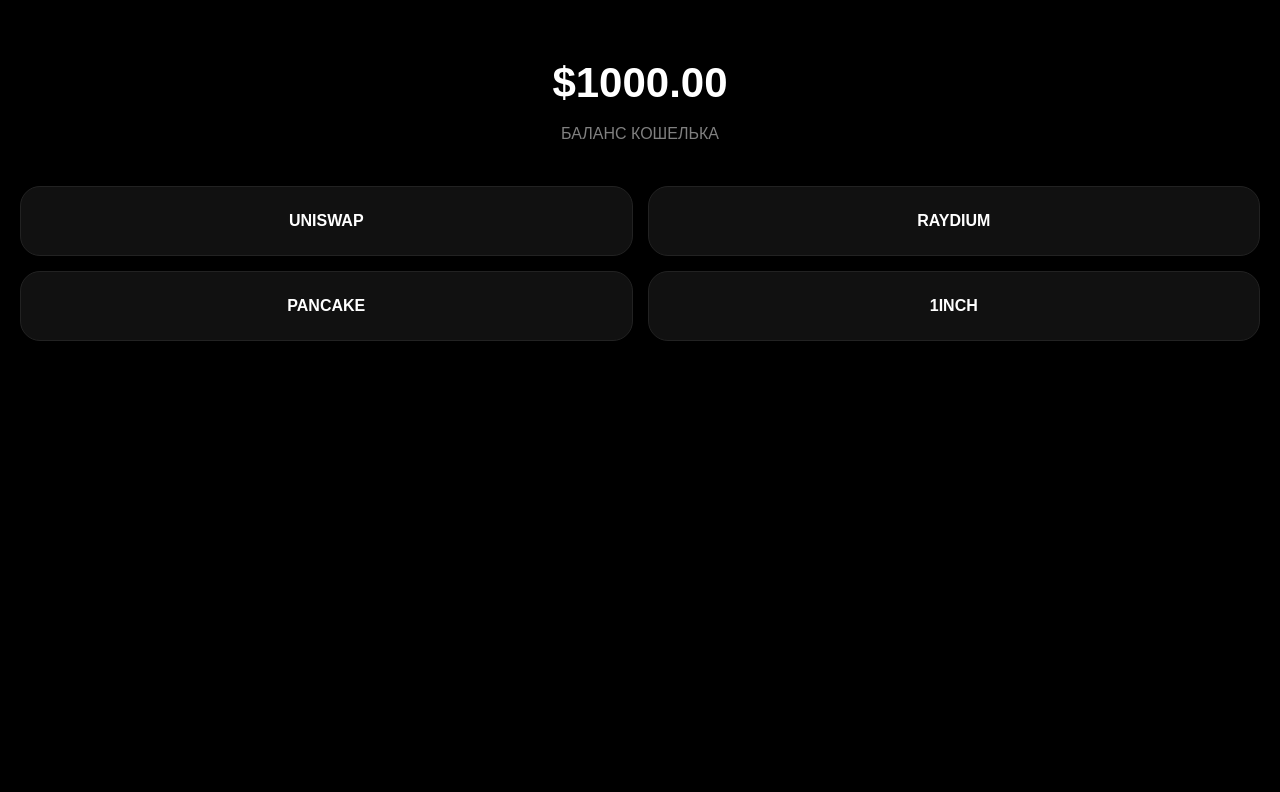
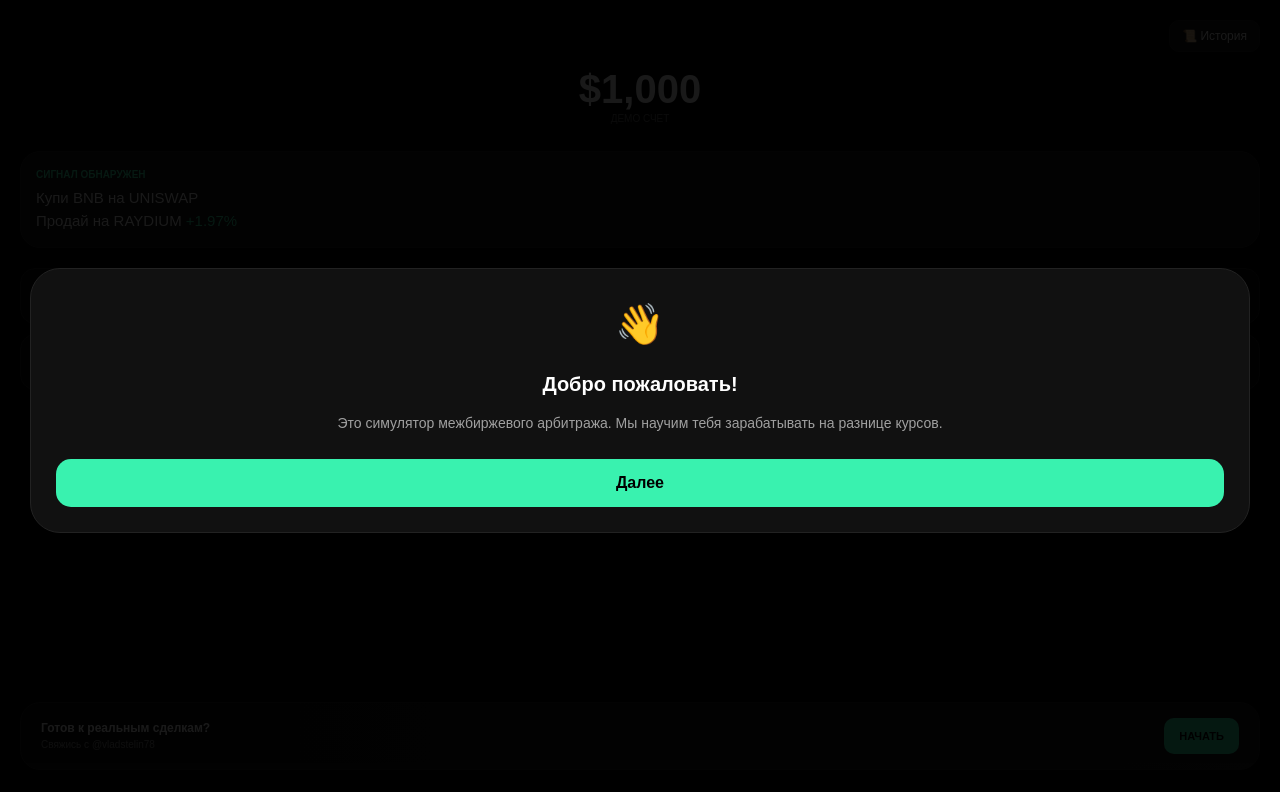
Before and after one commit to katyakuznezc-cmd/treidgame, a React (Vite) app: page / in a window 1280 px wide. Shown: the top 792 px of the page. Built offline with nearby package versions, Linux system fonts and the light colour scheme.

Commit message:
Update App.jsx

```diff
--- a/src/App.jsx
+++ b/src/App.jsx
@@ -1,14 +1,6 @@
 import React, { useState, useEffect } from 'react';
 
-// --- Константы сетей ---
-const NETWORKS = {
-  ETH: { name: 'Ethereum', icon: 'https://cryptologos.cc/logos/ethereum-eth-logo.png', color: '#627EEA' },
-  BSC: { name: 'BNB Chain', icon: 'https://cryptologos.cc/logos/bnb-bnb-logo.png', color: '#F3BA2F' },
-  SOL: { name: 'Solana', icon: 'https://cryptologos.cc/logos/solana-sol-logo.png', color: '#14F195' },
-  POLY: { name: 'Polygon', icon: 'https://cryptologos.cc/logos/polygon-matic-logo.png', color: '#8247E5' },
-  ARB: { name: 'Arbitrum', icon: 'https://cryptologos.cc/logos/arbitrum-arb-logo.png', color: '#28A0F0' }
-};
-
+// --- Данные активов и бирж ---
 const ASSETS = {
   USDT: { symbol: 'USDT', name: 'Tether', price: 1, icon: 'https://cryptologos.cc/logos/tether-usdt-logo.png' },
   SOL: { symbol: 'SOL', name: 'Solana', price: 145.50, icon: 'https://cryptologos.cc/logos/solana-sol-logo.png' },
@@ -16,28 +8,59 @@ const ASSETS = {
   BNB: { symbol: 'BNB', name: 'BNB', price: 605.20, icon: 'https://cryptologos.cc/logos/bnb-bnb-logo.png' },
   DOGE: { symbol: 'DOGE', name: 'Dogecoin', price: 0.16, icon: 'https://cryptologos.cc/logos/dogecoin-doge-logo.png' },
   XRP: { symbol: 'XRP', name: 'XRP', price: 0.62, icon: 'https://cryptologos.cc/logos/xrp-xrp-logo.png' },
+  ADA: { symbol: 'ADA', name: 'Cardano', price: 0.45, icon: 'https://cryptologos.cc/logos/cardano-ada-logo.png' },
+  AVAX: { symbol: 'AVAX', name: 'Avalanche', price: 35.80, icon: 'https://cryptologos.cc/logos/avalanche-avax-logo.png' },
+  MATIC: { symbol: 'MATIC', name: 'Polygon', price: 0.72, icon: 'https://cryptologos.cc/logos/polygon-matic-logo.png' },
+  DOT: { symbol: 'DOT', name: 'Polkadot', price: 7.10, icon: 'https://cryptologos.cc/logos/polkadot-new-dot-logo.png' },
   TRX: { symbol: 'TRX', name: 'TRON', price: 0.12, icon: 'https://cryptologos.cc/logos/tron-trx-logo.png' }
 };
-
 const DEXES = ['UNISWAP', 'RAYDIUM', 'PANCAKE', '1INCH'];
 
-export default function AppWithNetworks() {
+export default function FullAppWithTutorial() {
   const [balanceUSDT, setBalanceUSDT] = useState(() => Number(localStorage.getItem('arb_balance')) || 1000.00);
   const [wallet, setWallet] = useState(() => JSON.parse(localStorage.getItem('arb_wallet')) || {});
+  const [history, setHistory] = useState(() => JSON.parse(localStorage.getItem('arb_history')) || []);
+  const [showTutorial, setShowTutorial] = useState(() => !localStorage.getItem('arb_tut_done'));
+  const [tutStep, setTutStep] = useState(0);
+
   const [activeDex, setActiveDex] = useState(null);
-  const [currentNet, setCurrentNet] = useState(NETWORKS.ETH);
-  const [showNetList, setShowNetList] = useState(false);
+  const [view, setView] = useState('main');
+  const [signal, setSignal] = useState(null);
   const [isProcessing, setIsProcessing] = useState(false);
+  const [notification, setNotification] = useState(null);
+  const [showTokenList, setShowTokenList] = useState(false);
+  const [selectingFor, setSelectingFor] = useState('pay');
   const [payToken, setPayToken] = useState(ASSETS.USDT);
   const [receiveToken, setReceiveToken] = useState(ASSETS.SOL);
   const [amount, setAmount] = useState('');
 
-  // При смене биржи ставим дефолтную сеть
   useEffect(() => {
-    if (activeDex === 'PANCAKE') setCurrentNet(NETWORKS.BSC);
-    else if (activeDex === 'RAYDIUM') setCurrentNet(NETWORKS.SOL);
-    else if (activeDex === 'UNISWAP') setCurrentNet(NETWORKS.ETH);
-  }, [activeDex]);
+    localStorage.setItem('arb_balance', balanceUSDT);
+    localStorage.setItem('arb_wallet', JSON.stringify(wallet));
+    localStorage.setItem('arb_history', JSON.stringify(history));
+  }, [balanceUSDT, wallet, history]);
+
+  useEffect(() => {
+    if (!signal) {
+      const available = Object.values(ASSETS).filter(t => t.symbol !== 'USDT');
+      const coin = available[Math.floor(Math.random() * available.length)];
+      const shuffled = [...DEXES].sort(() => 0.5 - Math.random());
+      const profit = (Math.random() * 1.6 + 1.4).toFixed(2);
+      setSignal({ coin, buyAt: shuffled[0], sellAt: shuffled[1], profit: parseFloat(profit) });
+    }
+  }, [signal]);
+
+  const closeTutorial = () => {
+    setShowTutorial(false);
+    localStorage.setItem('arb_tut_done', 'true');
+  };
+
+  const tutorialSteps = [
+    { t: "Добро пожаловать!", d: "Это симулятор межбиржевого арбитража. Мы научим тебя зарабатывать на разнице курсов." },
+    { t: "Твой баланс", d: "Мы начислили тебе $1000 демо-средств. Используй их для первой сделки." },
+    { t: "Следи за сигналами", d: "В центре экрана появляются 'связки'. Купи монету на одной бирже и продай на другой, чтобы получить профит." },
+    { t: "Реальный счет", d: "Когда наберешься опыта — жми на кнопку связи с менеджером для торговли реальными активами!" }
+  ];
 
   const handleSwap = () => {
     if (!amount || amount <= 0) return;
@@ -48,107 +71,162 @@ export default function AppWithNetworks() {
         if (balanceUSDT >= num) {
           setBalanceUSDT(b => b - num);
           setWallet(w => ({ ...w, [receiveToken.symbol]: (w[receiveToken.symbol] || 0) + (num / receiveToken.price) }));
+          setHistory(h => [{ id: Date.now(), details: `Куплено ${receiveToken.symbol}`, valStr: `-$${num.toFixed(2)}`, isPlus: false, time: new Date().toLocaleTimeString([], {hour:'2-digit', minute:'2-digit'}) }, ...h].slice(0, 30));
+          setNotification("Успешно куплено");
         }
       } else {
         const has = wallet[payToken.symbol] || 0;
         if (has >= num) {
-          setBalanceUSDT(b => b + (num * payToken.price));
+          const isCorrect = activeDex === signal?.sellAt && payToken.symbol === signal?.coin.symbol;
+          const prof = isCorrect ? signal.profit : 0;
+          const finalVal = (num * payToken.price) * (1 + prof/100);
+          setBalanceUSDT(b => b + finalVal);
           setWallet(w => ({ ...w, [payToken.symbol]: has - num }));
+          setHistory(h => [{ id: Date.now(), details: `Продажа ${payToken.symbol}`, valStr: `+$${finalVal.toFixed(2)}`, isPlus: true, time: new Date().toLocaleTimeString([], {hour:'2-digit', minute:'2-digit'}) }, ...h].slice(0, 30));
+          setNotification(prof > 0 ? `Профит: +$${(finalVal - (num * payToken.price)).toFixed(2)}` : "Сделка завершена");
+          setSignal(null);
         }
       }
       setIsProcessing(false);
       setAmount('');
-    }, 5000);
+      setTimeout(() => setNotification(null), 3000);
+    }, 6000);
   };
 
-  const theme = activeDex === 'PANCAKE' ? { bg: '#f6f6f9', text: '#280d5f', card: '#fff' } :
-                activeDex === 'UNISWAP' ? { bg: '#fff', text: '#000', card: '#f7f8fa' } :
-                { bg: '#0c0d21', text: '#fff', card: '#14162e' };
+  const theme = activeDex === 'PANCAKE' ? { bg: '#f6f6f9', text: '#280d5f', card: '#fff', input: '#eeeaf4' } :
+                activeDex === 'UNISWAP' ? { bg: '#fff', text: '#000', card: '#f7f8fa', input: '#fff' } :
+                { bg: '#0c0d21', text: '#fff', card: '#14162e', input: 'rgba(0,0,0,0.3)' };
 
   return (
     <div style={{ width: '100vw', height: '100dvh', background: '#000', color: '#fff', fontFamily: 'sans-serif', overflow: 'hidden' }}>
 
-      {/* Главный экран выбора DEX */}
-      {!activeDex && (
-        <div style={{ padding: 20, textAlign: 'center' }}>
-          <h1 style={{ fontSize: 42, margin: '40px 0 10px' }}>${balanceUSDT.toFixed(2)}</h1>
-          <p style={{ opacity: 0.5, marginBottom: 40 }}>БАЛАНС КОШЕЛЬКА</p>
-          <div style={{ display: 'grid', gridTemplateColumns: '1fr 1fr', gap: 15 }}>
-            {DEXES.map(d => (
-              <button key={d} onClick={() => setActiveDex(d)} style={{ background: '#111', border: '1px solid #222', color: '#fff', padding: 25, borderRadius: 20, fontWeight: 'bold' }}>{d}</button>
+      {/* ТУТОРИАЛ */}
+      {showTutorial && (
+        <div style={{ position: 'fixed', inset: 0, background: 'rgba(0,0,0,0.9)', zIndex: 10000, display: 'flex', alignItems: 'center', justifyContent: 'center', padding: 30 }}>
+          <div style={{ background: '#111', padding: 25, borderRadius: 30, border: '1px solid #222', textAlign: 'center', width: '100%' }}>
+            <div style={{ fontSize: 40, marginBottom: 15 }}>{['👋', '💰', '📉', '🚀'][tutStep]}</div>
+            <h3 style={{ margin: '0 0 10px 0', fontSize: 20 }}>{tutorialSteps[tutStep].t}</h3>
+            <p style={{ opacity: 0.6, fontSize: 14, lineHeight: '1.5', marginBottom: 25 }}>{tutorialSteps[tutStep].d}</p>
+            <button onClick={() => tutStep < 3 ? setTutStep(tutStep + 1) : closeTutorial()}
+                    style={{ width: '100%', background: '#39f2af', color: '#000', border: 'none', padding: 15, borderRadius: 15, fontWeight: 'bold' }}>
+              {tutStep < 3 ? "Далее" : "Понятно!"}
+            </button>
+          </div>
+        </div>
+      )}
+
+      {/* Лист токенов (как в прошлом коде) */}
+      {showTokenList && (
+        <div style={{ position: 'fixed', inset: 0, background: '#000', zIndex: 2000, padding: 20, display: 'flex', flexDirection: 'column' }}>
+          <div style={{ display: 'flex', justifyContent: 'space-between', marginBottom: 20 }}><h3>Токены</h3><button onClick={() => setShowTokenList(false)} style={{ color: '#fff', background: 'none', border: 'none', fontSize: 30 }}>&times;</button></div>
+          <div style={{ overflowY: 'auto' }}>
+            {Object.values(ASSETS).map(t => (
+              <div key={t.symbol} onClick={() => { if (selectingFor === 'pay') setPayToken(t); else setReceiveToken(t); setShowTokenList(false); }}
+                   style={{ display: 'flex', alignItems: 'center', gap: 15, padding: '15px 0', borderBottom: '1px solid #111' }}>
+                <img src={t.icon} width="30" height="30" />
+                <div style={{ flex: 1 }}><b>{t.symbol}</b></div>
+                <div style={{ color: '#39f2af' }}>{t.symbol === 'USDT' ? balanceUSDT.toFixed(2) : (wallet[t.symbol] || 0).toFixed(4)}</div>
+              </div>
             ))}
           </div>
         </div>
       )}
 
-      {/* Окно биржи */}
-      {activeDex && (
-        <div style={{ height: '100%', background: theme.bg, color: theme.text, display: 'flex', flexDirection: 'column' }}>
+      {notification && (
+        <div style={{ position: 'fixed', top: 20, left: '5%', width: '90%', background: '#39f2af', color: '#000', padding: 15, borderRadius: 15, zIndex: 3000, textAlign: 'center', fontWeight: 'bold' }}>{notification}</div>
+      )}
 
-          {/* HEADER БИРЖИ С ВЫБОРОМ СЕТИ */}
-          <div style={{ padding: '15px 20px', display: 'flex', justifyContent: 'space-between', alignItems: 'center' }}>
-            <div style={{ display: 'flex', alignItems: 'center', gap: 10 }}>
-              <b style={{ fontSize: 18 }}>{activeDex}</b>
-              {/* КНОПКА СЕТИ */}
-              <div onClick={() => setShowNetList(true)} style={{ display: 'flex', alignItems: 'center', gap: 6, background: 'rgba(128,128,128,0.1)', padding: '5px 10px', borderRadius: 12, cursor: 'pointer' }}>
-                <img src={currentNet.icon} width="14" height="14" />
-                <span style={{ fontSize: 11, fontWeight: 'bold' }}>{currentNet.name} ▾</span>
+      {/* Экран Истории */}
+      {view === 'history' && (
+        <div style={{ height: '100%', padding: 20, display: 'flex', flexDirection: 'column', boxSizing: 'border-box' }}>
+          <div style={{ display: 'flex', justifyContent: 'space-between', alignItems: 'center', marginBottom: 20 }}>
+            <h2 style={{ margin: 0 }}>История</h2>
+            <button onClick={() => setView('main')} style={{ color: '#fff', background: '#222', border: 'none', padding: '8px 15px', borderRadius: 10 }}>Назад</button>
+          </div>
+          <div style={{ flex: 1, overflowY: 'auto' }}>
+            {history.map(h => (
+              <div key={h.id} style={{ display: 'flex', justifyContent: 'space-between', padding: '12px 0', borderBottom: '1px solid #111' }}>
+                <div><div>{h.details}</div><div style={{ fontSize: 10, opacity: 0.5 }}>{h.time}</div></div>
+                <div style={{ color: h.isPlus ? '#39f2af' : '#ff4d4d', fontWeight: 'bold' }}>{h.valStr}</div>
               </div>
+            ))}
+          </div>
+        </div>
+      )}
+
+      {/* Главный экран */}
+      {view === 'main' && !activeDex && (
+        <div style={{ padding: 20, height: '100%', display: 'flex', flexDirection: 'column', boxSizing: 'border-box' }}>
+          <div style={{ display: 'flex', justifyContent: 'flex-end', marginBottom: 15 }}>
+            <button onClick={() => setView('history')} style={{ background: '#111', color: '#fff', border: '1px solid #222', padding: '8px 12px', borderRadius: 10, fontSize: 12 }}>📜 История</button>
+          </div>
+          <div style={{ textAlign: 'center', marginBottom: 25 }}>
+            <h1 style={{ fontSize: 40, margin: 0 }}>${balanceUSDT.toLocaleString(undefined, {maximumFractionDigits: 2})}</h1>
+            <div style={{ opacity: 0.4, fontSize: 10 }}>ДЕМО СЧЕТ</div>
+          </div>
+          {signal && (
+            <div style={{ background: '#111', padding: 15, borderRadius: 20, border: '1px solid #222', marginBottom: 20 }}>
+              <div style={{ color: '#39f2af', fontSize: 10, fontWeight: 'bold', marginBottom: 5 }}>СИГНАЛ ОБНАРУЖЕН</div>
+              <div style={{ fontSize: 15 }}>Купи {signal.coin.symbol} на {signal.buyAt}</div>
+              <div style={{ fontSize: 15 }}>Продай на {signal.sellAt} <span style={{ color: '#39f2af' }}>+{signal.profit}%</span></div>
             </div>
-            <button onClick={() => setActiveDex(null)} style={{ background: 'none', border: 'none', color: 'inherit', fontSize: 14 }}>Выход</button>
+          )}
+          <div style={{ display: 'grid', gridTemplateColumns: '1fr 1fr', gap: 10, marginBottom: 'auto' }}>
+            {DEXES.map(d => <button key={d} onClick={() => setActiveDex(d)} style={{ background: '#111', border: '1px solid #222', color: '#fff', padding: '18px 0', borderRadius: 15, fontWeight: 'bold' }}>{d}</button>)}
           </div>
+          {/* Баннер */}
+          <div style={{ background: 'linear-gradient(90deg, #111, #1a1a1a)', padding: '15px 20px', borderRadius: 20, border: '1px solid #222', display: 'flex', alignItems: 'center', gap: 10, marginBottom: 10 }}>
+            <div style={{ flex: 1 }}><div style={{ fontSize: 12, fontWeight: 'bold' }}>Готов к реальным сделкам?</div><div style={{ fontSize: 10, opacity: 0.5 }}>Свяжись с @vladstelin78</div></div>
+            <a href="https://t.me/vladstelin78" style={{ background: '#39f2af', color: '#000', textDecoration: 'none', padding: '10px 15px', borderRadius: 10, fontSize: 11, fontWeight: 'bold' }}>НАЧАТЬ</a>
+          </div>
+        </div>
+      )}
 
+      {/* Биржа */}
+      {activeDex && view === 'main' && (
+        <div style={{ height: '100%', background: theme.bg, color: theme.text, animation: 'slideIn 0.3s', boxSizing: 'border-box' }}>
+          <div style={{ padding: 15, display: 'flex', justifyContent: 'space-between', alignItems: 'center' }}>
+            <b style={{ fontSize: 18 }}>{activeDex}</b>
+            <button onClick={() => setActiveDex(null)} style={{ background: 'rgba(0,0,0,0.1)', border: 'none', color: 'inherit', padding: '6px 12px', borderRadius: 10 }}>Назад</button>
+          </div>
           <div style={{ padding: 15 }}>
-            <div style={{ background: theme.card, padding: 20, borderRadius: 30, boxShadow: '0 10px 30px rgba(0,0,0,0.05)' }}>
-
-              {/* Поля обмена (упрощенно для примера) */}
-              <div style={{ background: 'rgba(128,128,128,0.05)', padding: 15, borderRadius: 20 }}>
-                <div style={{ fontSize: 11, opacity: 0.6, marginBottom: 10 }}>ВЫ ОТДАЕТЕ</div>
-                <input type="number" value={amount} onChange={e => setAmount(e.target.value)} placeholder="0.0" style={{ background: 'none', border: 'none', fontSize: 28, color: 'inherit', outline: 'none', width: '100%' }} />
+            <div style={{ background: theme.card, padding: 20, borderRadius: 28 }}>
+              <div style={{ background: theme.input, padding: 15, borderRadius: 20 }}>
+                <div style={{ display: 'flex', justifyContent: 'space-between', fontSize: 10, opacity: 0.7 }}><span>ОТДАЕТЕ</span><span onClick={() => setAmount(payToken.symbol === 'USDT' ? balanceUSDT : (wallet[payToken.symbol] || 0))} style={{ color: '#39f2af', fontWeight: 'bold' }}>МАКС</span></div>
+                <div style={{ display: 'flex', justifyContent: 'space-between', marginTop: 10 }}>
+                  <input type="number" value={amount} onChange={e => setAmount(e.target.value)} placeholder="0.0" style={{ background: 'none', border: 'none', fontSize: 24, color: 'inherit', outline: 'none', width: '60%' }} />
+                  <button onClick={() => {setShowTokenList(true); setSelectingFor('pay')}} style={{ background: 'none', border: 'none', color: 'inherit', fontWeight: 'bold' }}>{payToken.symbol} ▾</button>
+                </div>
               </div>
-
               <div style={{ textAlign: 'center', margin: '10px 0' }}>↓</div>
-
-              <div style={{ background: 'rgba(128,128,128,0.05)', padding: 15, borderRadius: 20, marginBottom: 20 }}>
-                <div style={{ fontSize: 11, opacity: 0.6, marginBottom: 10 }}>ВЫ ПОЛУЧАЕТЕ</div>
-                <div style={{ fontSize: 28 }}>{amount ? (amount * 1.02).toFixed(2) : '0.0'}</div>
+              <div style={{ background: theme.input, padding: 15, borderRadius: 20, marginBottom: 20 }}>
+                <div style={{ fontSize: 10, opacity: 0.7 }}>ПОЛУЧАЕТЕ</div>
+                <div style={{ display: 'flex', justifyContent: 'space-between', marginTop: 10 }}>
+                  <div style={{ fontSize: 24 }}>{amount ? (payToken.symbol === 'USDT' ? (amount/receiveToken.price).toFixed(4) : (amount*payToken.price).toFixed(2)) : '0.0'}</div>
+                  <button onClick={() => {setShowTokenList(true); setSelectingFor('receive')}} style={{ background: 'none', border: 'none', color: 'inherit', fontWeight: 'bold' }}>{receiveToken.symbol} ▾</button>
+                </div>
               </div>
-
-              <button onClick={handleSwap} style={{ width: '100%', padding: 20, borderRadius: 20, border: 'none', background: '#39f2af', color: '#000', fontWeight: 'bold', fontSize: 16 }}>
-                ПОДТВЕРДИТЬ
+              <button onClick={handleSwap} style={{ width: '100%', padding: 20, borderRadius: 20, border: 'none', fontSize: 16, fontWeight: 'bold', background: activeDex === 'UNISWAP' ? '#ff007a' : '#39f2af', color: activeDex === 'UNISWAP' ? '#fff' : '#000' }}>
+                {isProcessing ? 'ОБРАБОТКА...' : 'ПОДТВЕРДИТЬ'}
               </button>
             </div>
           </div>
-
-          {/* Всплывающий список сетей */}
-          {showNetList && (
-            <div style={{ position: 'fixed', inset: 0, background: 'rgba(0,0,0,0.8)', zIndex: 5000, display: 'flex', alignItems: 'flex-end' }}>
-              <div style={{ background: '#111', width: '100%', borderTopLeftRadius: 30, borderTopRightRadius: 30, padding: 25, color: '#fff' }}>
-                <div style={{ display: 'flex', justifyContent: 'space-between', marginBottom: 20 }}>
-                  <b>Выберите сеть</b>
-                  <button onClick={() => setShowNetList(false)} style={{ background: 'none', border: 'none', color: '#fff', fontSize: 20 }}>&times;</button>
-                </div>
-                {Object.values(NETWORKS).map(net => (
-                  <div key={net.name} onClick={() => { setCurrentNet(net); setShowNetList(false); }} style={{ display: 'flex', alignItems: 'center', gap: 15, padding: '15px 0', borderBottom: '1px solid #222' }}>
-                    <img src={net.icon} width="24" height="24" />
-                    <span style={{ fontWeight: currentNet.name === net.name ? 'bold' : 'normal' }}>{net.name}</span>
-                    {currentNet.name === net.name && <span style={{ marginLeft: 'auto', color: '#39f2af' }}>●</span>}
-                  </div>
-                ))}
-              </div>
-            </div>
-          )}
         </div>
       )}
 
       {isProcessing && (
-        <div style={{ position: 'fixed', inset: 0, background: 'rgba(0,0,0,0.9)', zIndex: 6000, display: 'flex', flexDirection: 'column', alignItems: 'center', justifyContent: 'center' }}>
-          <div style={{ width: 40, height: 40, border: '3px solid #111', borderTopColor: '#39f2af', borderRadius: '50%', animation: 'spin 1s linear infinite' }}></div>
-          <p style={{ marginTop: 20 }}>Синхронизация с {currentNet.name}...</p>
+        <div style={{ position: 'fixed', inset: 0, background: 'rgba(0,0,0,0.96)', zIndex: 5000, display: 'flex', flexDirection: 'column', alignItems: 'center', justifyContent: 'center' }}>
+          <div className="loader"></div>
+          <div style={{ marginTop: 20 }}>ПРОВЕРКА В СЕТИ...</div>
         </div>
       )}
 
-      <style>{` @keyframes spin { to { transform: rotate(360deg); } } `}</style>
+      <style>{`
+        @keyframes slideIn { from { transform: translateX(100%); } to { transform: translateX(0); } }
+        .loader { width: 40px; height: 40px; border: 3px solid #111; border-top-color: #39f2af; border-radius: 50%; animation: spin 0.8s linear infinite; }
+        @keyframes spin { to { transform: rotate(360deg); } }
+        * { box-sizing: border-box; }
+      `}</style>
     </div>
   );
 }
```
